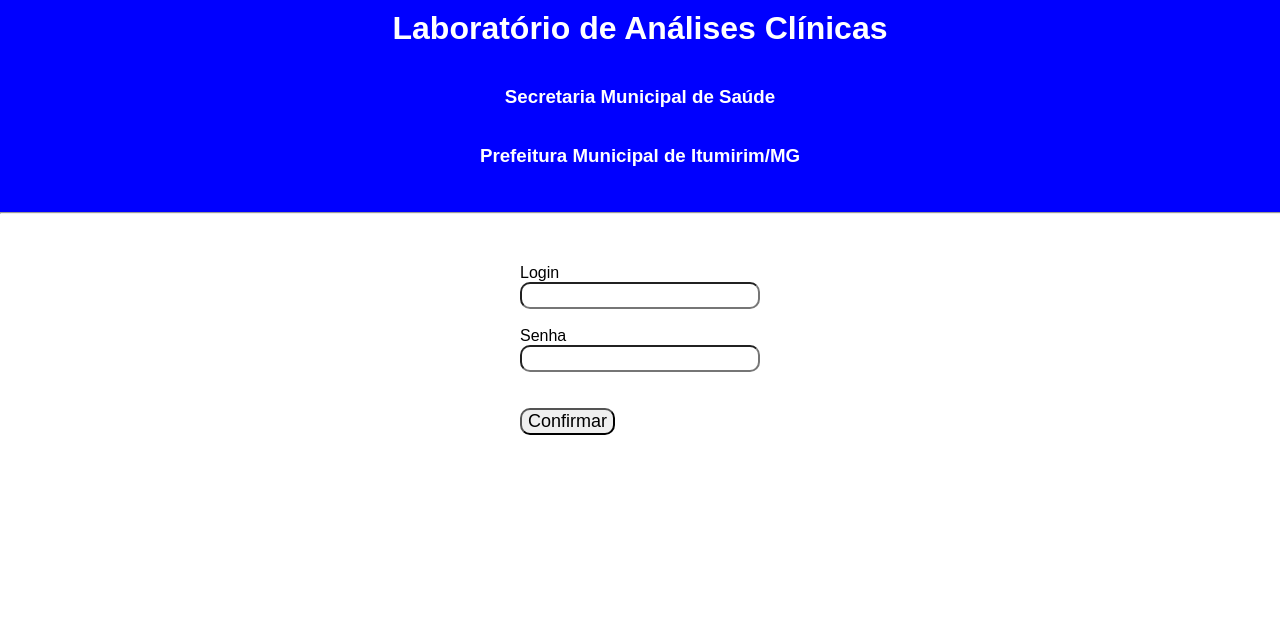
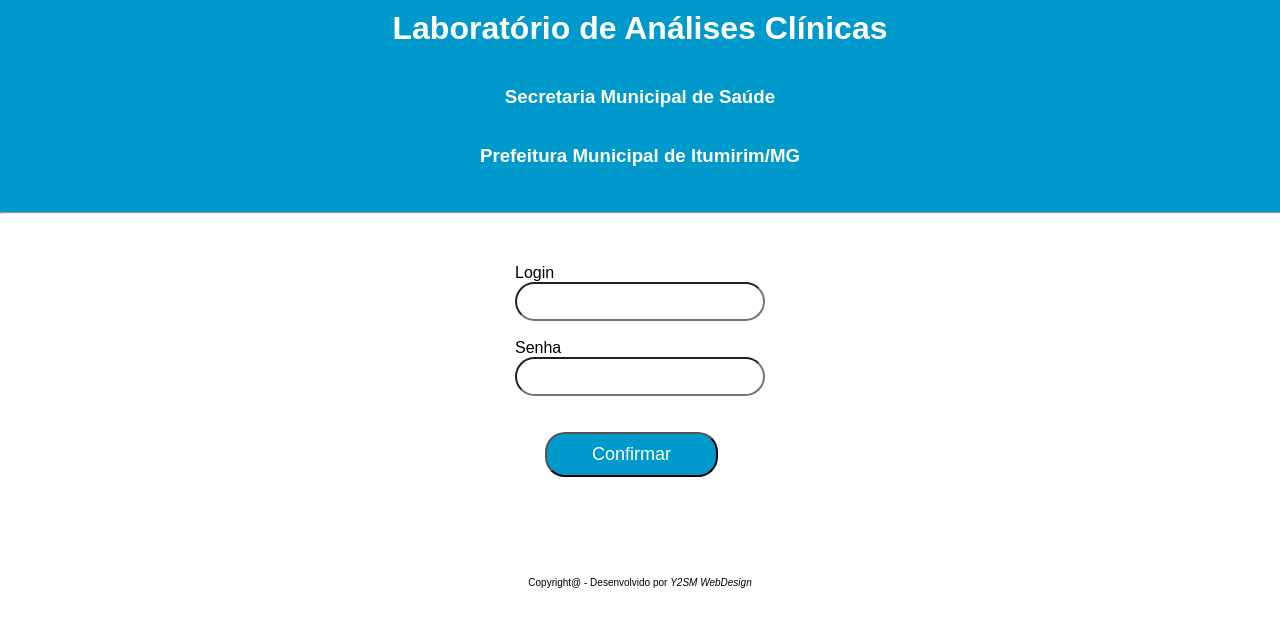
Before and after one commit to Enterfec/modulogit, a PHP site: page / in a window 1280 px wide. Shown: the top 627 px of the page. Run offline with PHP 8.4, Linux system fonts and the light colour scheme.

Commit message:
Página de Login criada

```diff
--- a/AnalisesClinicas/assets/style.css
+++ b/AnalisesClinicas/assets/style.css
@@ -12,7 +12,7 @@ body {
 	justify-content: center;
 	margin: auto;
 	flex: 0;
-	background-color: blue;
+	background-color: #0099CC;
 	padding-top: 0px;
 
 }
@@ -28,6 +28,7 @@ body {
 	margin-top: 0px;
 	flex: 0;
 	color: white;
+
 }
 hr {
 	width: 100%;
@@ -37,7 +38,7 @@ hr {
 	flex: 0;
 }
 .formulario {
-	width: 1024px;
+	width: 100%;
 	display: flex;
 	flex: 1;
 	margin:auto;
@@ -45,6 +46,30 @@ hr {
 	margin-top: 50px;
 }
 form input {
-	border-radius: 10px;
+	border-radius: 20px;
 	font-size: 18px;
+	outline: none;
+	padding-left: 10px;
+	justify-content: center;
 }
+
+#log{
+	padding: 7px;
+}
+#confirmar{
+	padding: 10px;
+	padding-right: 45px;
+	padding-left: 45px;
+	color: white;
+	background-color: #0099CC;
+	margin-left: 30px;
+	margin-right: 30px;
+
+
+}
+footer {
+	display: flex;
+	justify-content: center;
+	padding-top: 90px;
+	font-size: 10px;
+}
--- a/AnalisesClinicas/index.php
+++ b/AnalisesClinicas/index.php
@@ -15,11 +15,14 @@
 	<div class="formulario">
 		<form method="POST">
 			Login<br>
-			<input type="text" name="login"><br><br>
+			<input type="text" name="login" autofocus id="log"><br><br>
 			Senha<br>
-			<input type="password" name="senha"><br><br><br>
-			<input type="submit" name="confirmar" value="Confirmar">
+			<input type="password" name="senha" id="log"><br><br><br>
+			<input type="submit" name="confirmar" value="Confirmar" id="confirmar">
 		</form>
 	</div>
+	<footer>
+		<p>Copyright@ - Desenvolvido por <i>Y2SM WebDesign</i></p>
+	</footer>
 </body>
 </html>
```
